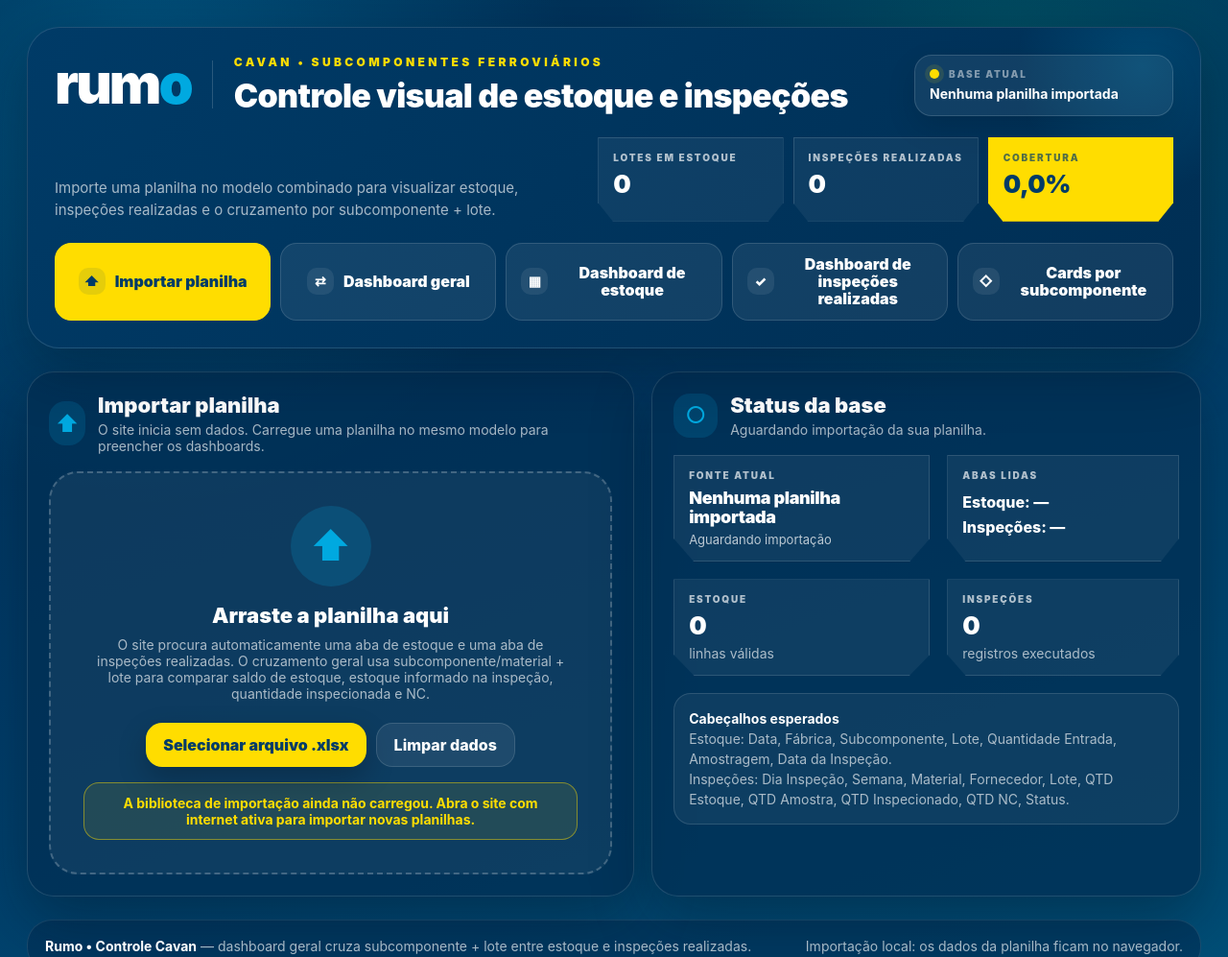
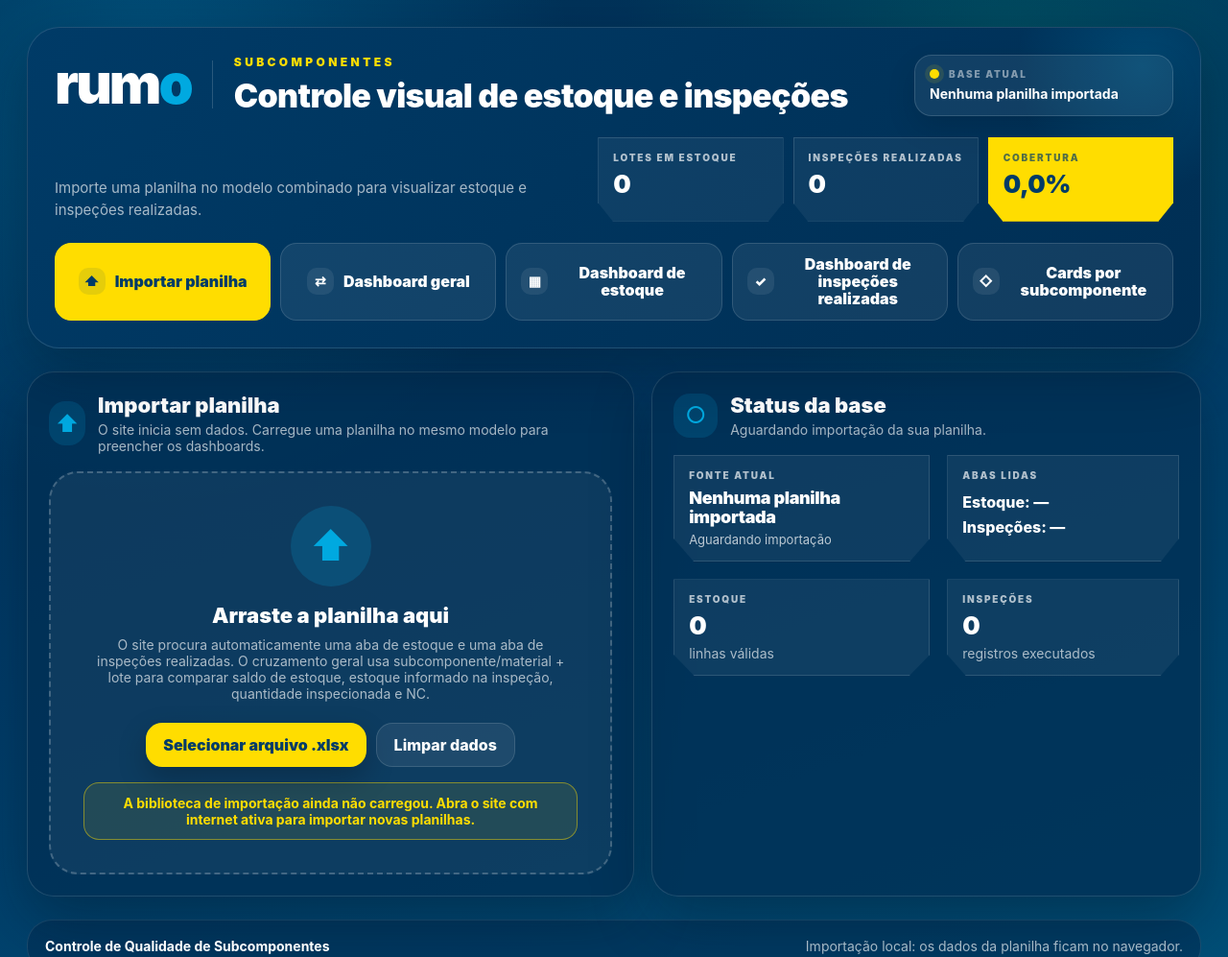
Before and after one commit to erwinklein94/Subcomponentes, a plain HTML site: page index.html in a window 1280 px wide. Shown: the top 997 px of the page at 96% size. Drawn offline with Linux system fonts and the light colour scheme.

Commit message:
pequenas alterações

```diff
--- a/assets/js/app.js
+++ b/assets/js/app.js
@@ -350,7 +350,7 @@
       <div class="brand-lockup">
         <div class="logo" aria-label="Rumo">rum<span class="o">o</span></div>
         <div class="brand-copy">
-          <p class="eyebrow">Cavan • Subcomponentes ferroviários</p>
+          <p class="eyebrow">Subcomponentes</p>
           <h1>Controle visual de estoque e inspeções</h1>
         </div>
       </div>
@@ -361,7 +361,7 @@
       </div>
     </div>
     <div class="hero-summary">
-      <p class="desc">Importe uma planilha no modelo combinado para visualizar estoque, inspeções realizadas e o cruzamento por subcomponente + lote.</p>
+      <p class="desc">Importe uma planilha no modelo combinado para visualizar estoque e inspeções realizadas.</p>
       <div class="hero-metrics">
         <div class="tile clip"><div class="tile-label">Lotes em estoque</div><div class="tile-value">${fmt(stockLots)}</div></div>
         <div class="tile clip"><div class="tile-label">Inspeções realizadas</div><div class="tile-value">${fmt(matchedLots)}</div></div>
@@ -422,7 +422,7 @@
   const loaded = hasData();
   return `<div class="grid grid-2">
     ${panel('Importar planilha', 'O site inicia sem dados. Carregue uma planilha no mesmo modelo para preencher os dashboards.', '⬆', `<div class="drop" id="drop"><div class="upload-circle">⬆</div><h2>Arraste a planilha aqui</h2><p class="subtitle" style="max-width:720px;margin:10px auto 0">O site procura automaticamente uma aba de estoque e uma aba de inspeções realizadas. O cruzamento geral usa subcomponente/material + lote para comparar saldo de estoque, estoque informado na inspeção, quantidade inspecionada e NC.</p><div style="margin-top:22px"><label class="primary">Selecionar arquivo .xlsx <input id="fileInput" type="file" accept=".xlsx,.xls" hidden></label><button class="secondary" id="resetBase" style="margin-left:10px">Limpar dados</button></div>${state.message ? `<div class="message ok">${esc(state.message)}</div>` : ''}${state.error ? `<div class="message warn">${esc(state.error)}</div>` : ''}${!window.XLSX ? `<div class="message warn">A biblioteca de importação ainda não carregou. Abra o site com internet ativa para importar novas planilhas.</div>` : ''}</div>`)}
-    ${panel('Status da base', loaded ? 'Planilha carregada nesta sessão.' : 'Aguardando importação da sua planilha.', loaded ? '✓' : '○', `<div class="grid grid-2"><div class="tile clip ${loaded ? 'yellow' : ''}"><div class="tile-label">Fonte atual</div><div class="tile-value" style="font-size:18px">${esc(d.source)}</div><div style="margin-top:6px;opacity:.72;font-size:13px">${esc(d.importedAt)}</div></div><div class="tile clip"><div class="tile-label">Abas lidas</div><div style="margin-top:12px;font-weight:800">Estoque: ${esc(text(d.sheetNames?.estoqueName, '—'))}</div><div style="margin-top:6px;font-weight:800">Inspeções: ${esc(text(d.sheetNames?.executadosName, '—'))}</div></div><div class="tile clip"><div class="tile-label">Estoque</div><div class="tile-value">${fmt(d.estoque.length)}</div><div class="subtitle">linhas válidas</div></div><div class="tile clip"><div class="tile-label">Inspeções</div><div class="tile-value">${fmt(d.executados.length)}</div><div class="subtitle">registros executados</div></div></div><div class="hint" style="margin-top:18px"><strong style="color:white">Cabeçalhos esperados</strong><br>Estoque: Data, Fábrica, Subcomponente, Lote, Quantidade Entrada, Amostragem, Data da Inspeção.<br>Inspeções: Dia Inspeção, Semana, Material, Fornecedor, Lote, QTD Estoque, QTD Amostra, QTD Inspecionado, QTD NC, Status.</div>`)}
+    ${panel('Status da base', loaded ? 'Planilha carregada nesta sessão.' : 'Aguardando importação da sua planilha.', loaded ? '✓' : '○', `<div class="grid grid-2"><div class="tile clip ${loaded ? 'yellow' : ''}"><div class="tile-label">Fonte atual</div><div class="tile-value" style="font-size:18px">${esc(d.source)}</div><div style="margin-top:6px;opacity:.72;font-size:13px">${esc(d.importedAt)}</div></div><div class="tile clip"><div class="tile-label">Abas lidas</div><div style="margin-top:12px;font-weight:800">Estoque: ${esc(text(d.sheetNames?.estoqueName, '—'))}</div><div style="margin-top:6px;font-weight:800">Inspeções: ${esc(text(d.sheetNames?.executadosName, '—'))}</div></div><div class="tile clip"><div class="tile-label">Estoque</div><div class="tile-value">${fmt(d.estoque.length)}</div><div class="subtitle">linhas válidas</div></div><div class="tile clip"><div class="tile-label">Inspeções</div><div class="tile-value">${fmt(d.executados.length)}</div><div class="subtitle">registros executados</div></div></div>`)}
   </div>`;
 }
 function renderGeneral() {
@@ -700,7 +700,7 @@
     cards: renderCards
   };
   const active = (views[state.active] || renderGeneral)();
-  $('#app').innerHTML = `${header()}<main class="content">${active}</main><footer><span><strong style="color:white">Rumo • Controle Cavan</strong> — dashboard geral cruza subcomponente + lote entre estoque e inspeções realizadas.</span><span>Importação local: os dados da planilha ficam no navegador.</span></footer>`;
+  $('#app').innerHTML = `${header()}<main class="content">${active}</main><footer><span><strong style="color:white">Controle de Qualidade de Subcomponentes</strong></span><span>Importação local: os dados da planilha ficam no navegador.</span></footer>`;
   bind();
 }
 window.addEventListener('xlsx-ready', () => {
--- a/index.html
+++ b/index.html
@@ -3,8 +3,8 @@
 <head>
   <meta charset="utf-8" />
   <meta name="viewport" content="width=device-width, initial-scale=1" />
-  <meta name="description" content="Dashboard Rumo Cavan para controle visual de estoque, inspeções realizadas e cruzamento por subcomponente e lote." />
-  <title>Controle Visual Rumo | Estoque Cavan</title>
+  <meta name="description" content="Dashboard Rumo para controle visual de estoque e inspeções realizadas." />
+  <title>Controle Visual Rumo | Subcomponentes</title>
   <link rel="stylesheet" href="./assets/css/styles.css" />
   <script async id="xlsx-cdn" src="https://cdn.jsdelivr.net/npm/xlsx@0.18.5/dist/xlsx.full.min.js" onload="window.dispatchEvent(new Event('xlsx-ready'))"></script>
   <script defer src="./assets/js/app.js"></script>
```
Also changed, not shown: 1 other file.
